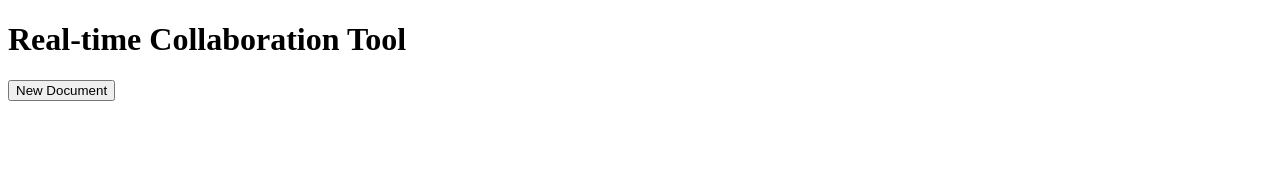
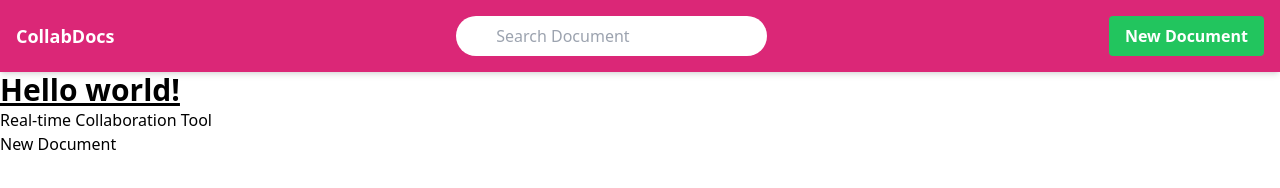
Before and after one commit to Evans-mutuku/CollabTool, a website: page client/index.html in a window 1280 px wide. Drawn offline with nearby package versions, Linux system fonts and the light colour scheme; no server answers.

Commit message:
working with  advanced courses

```diff
--- a/client/index.html
+++ b/client/index.html
@@ -6,6 +6,8 @@
     <meta name="viewport" content="width=device-width, initial-scale=1.0">
     <title>Real-time Collaboration Tool</title>
     <script src="/socket.io/socket.io.js"></script>
+    <script src="https://cdn.tailwindcss.com"></script>
+
     <style>
         #editor {
             width: 100%;
@@ -15,6 +17,22 @@
 </head>
 
 <body>
+    <header class="bg-pink-600 text-white shadow-md">
+        <div class="container mx-auto max-w-7xl flex justify-between items-center p-4">
+            <a href="/">
+                <div class="text-lg font-bold">CollabDocs</div>
+            </a>
+
+            <nav>
+                <input type="search" class="rounded-full py-2 w-full text-black px-10" placeholder="Search Document">
+            </nav>
+            <button id="new-document-btn"
+                class="bg-green-500 hover:bg-green-700 text-white font-bold py-2 px-4 rounded">New Document</button>
+        </div>
+    </header>
+    <h1 class="text-3xl font-bold underline">
+        Hello world!
+    </h1>
     <h1>Real-time Collaboration Tool</h1>
     <div id="document-list"></div>
     <button id="new-document-btn">New Document</button>
```
Also changed, not shown: client/styles/edit.css (added), client/styles/index.css (added).
